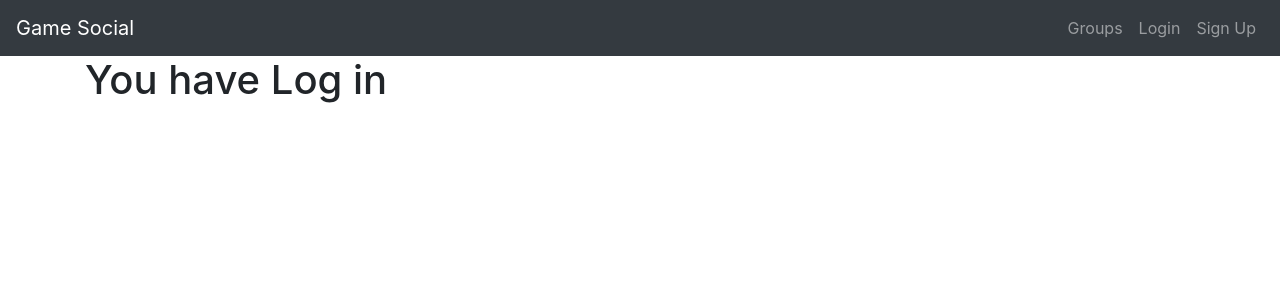
After one commit to brandon1496/Game-Social, a Django app: page /test/ in a window 1280 px wide. The commit adds this page. Shown: the top 300 px of the page. Run offline with Django 3.2, Linux system fonts and the light colour scheme; some libraries are stand-ins or nearby versions.

Commit message:
finish the account app that handles authentication for the overall project

```diff
--- a/accounts/urls.py
+++ b/accounts/urls.py
@@ -7,9 +7,9 @@ app_name = 'accounts'
 
 urlpatterns = [
 
-path('Login/', auth_views.LoginView.as_view(template_name='accounts/login.html'), name='login'),
-path('Logout/', auth_views.LogoutView.as_view(), name='logout'),
-path('Signup/', views.SignUp.as_view(), name='signup'),
+path('login/', auth_views.LoginView.as_view(template_name='accounts/login.html'), name='login'),
+path('logout/', auth_views.LogoutView.as_view(), name='logout'),
+path('signup/', views.SignUp.as_view(), name='signup'),
 
 
 ]
--- a/accounts/views.py
+++ b/accounts/views.py
@@ -1,5 +1,5 @@
 from django.shortcuts import render
-from django.core.urlresolvers import reverse_lazy
+from django.urls import reverse_lazy
 from django.views.generic import CreateView
 from . import forms
 # Create your views here.
--- a/gamesocial/settings.py
+++ b/gamesocial/settings.py
@@ -121,3 +121,5 @@ USE_TZ = True
 
 STATIC_URL = '/static/'
 STATICFILES_DIR = [os.path.join(BASE_DIR, 'static')]
+LOGIN_REDIRECT_URL = 'test'
+LOGOUT_REDIRECT_URL = 'peace'
--- a/gamesocial/urls.py
+++ b/gamesocial/urls.py
@@ -21,6 +21,8 @@ from . import views
 urlpatterns = [
     path('admin/', admin.site.urls),
     path(r'', views.HomePage.as_view(), name='home'),
-    path('accounts/', include('accounts.url', namespace='accounts')),
+    path('accounts/', include('accounts.urls', namespace='accounts')),
     path('accounts/', include('django.contrib.auth.urls')),
+    path('test/', views.TestPage.as_view(), name='test'),
+    path('peace/', views.Peacepage.as_view(), name='peace'),
 ]
--- a/gamesocial/views.py
+++ b/gamesocial/views.py
@@ -2,3 +2,9 @@ from django.views.generic import TemplateView
 
 class HomePage(TemplateView):
     template_name = 'index.html'
+
+class TestPage(TemplateView):
+    template_name = 'test.html'
+
+class Peacepage(TemplateView):
+    template_name = 'peace.html'
--- a/templates/base.html
+++ b/templates/base.html
@@ -1,4 +1,5 @@
 <!DOCTYPE html>
+{% load static %}
 <html lang="en">
 <head>
     <meta charset="UTF-8">
@@ -13,24 +14,26 @@
 <title>Game Social</title>
 </head>
 <body>
-    <nav class="navbar mynav" role="navigation" id="navbar">
-        <div class="container">
-            <a class="navbar-brand mynav" href="{% url 'home' %}">Game Social</a>
-            <ul class="nav navbar-nav navbar-right">
+    <nav class="navbar navbar-expand-sm bg-dark navbar-dark">
+        <ul class="navbar-nav mr-auto">
+            <a class="navbar-brand" href="{% url 'home' %}">Game Social</a>
+            </ul>
+            <ul class="navbar-nav">
                 {% if user.is_authenticated  %}
-                <li><a href="#">Post</a></li>
-                <li><a href="#">Groups</a></li>
-                <li><a href="#">Create Group</a></li>
-                <li><a href="{% url 'accounts:logout'  %}">Logout</a></li>
+                <li class="nav-item"><a class="nav-link" href="#">Post</a></li>
+                <li class="nav-item"><a class="nav-link" href="#">Groups</a></li>
+                <li class="nav-item"><a class="nav-link" href="#">Create Group</a></li>
+                <li class="nav-item"><a class="nav-link" href="{% url 'accounts:logout'  %}">Logout</a></li>
                 {% else %}
-                <li><a href="#">Groups</a></li>
-                <li><a href="{% url 'accounts:login'  %}">Login</a></li>
-                <li><a href="{% url 'accounts:signup'  %}">Sign Up</a></li>
+                <li class="nav-item"><a class="nav-link" href="#">Groups</a></li>
+                <li class="nav-item"><a class="nav-link" href="{% url 'accounts:login'%}">Login</a></li>
+                <li class="nav-item"><a class="nav-link" href="{% url 'accounts:signup'%}">Sign Up</a></li>
                 {% endif %}
             </ul>
-        </div>
+
+
     </nav>
-    <div class="containar">
+    <div class="container">
     {% block content %}
 
     {% endblock %}
--- /dev/null
+++ b/templates/peace.html
@@ -0,0 +1,4 @@
+{% extends "base.html" %}
+{% block content %}
+<h1>You have logged out </h1>
+{% endblock %}
--- /dev/null
+++ b/templates/test.html
@@ -0,0 +1,4 @@
+{% extends "base.html" %}
+{% block content %}
+<h1>You have Log in </h1>
+{% endblock %}
```
Also changed, not shown: accounts/forms.py (+4 -4 lines), accounts/migrations/0001_initial.py (added), db.sqlite3.
